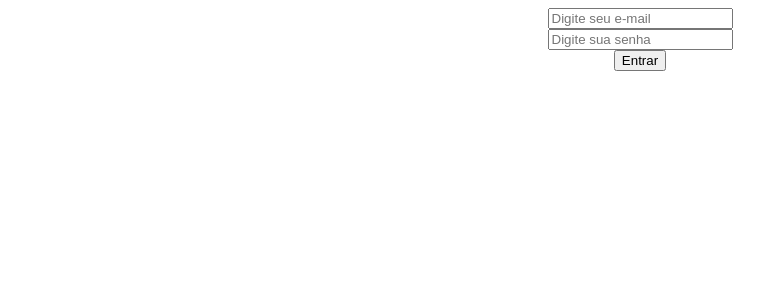
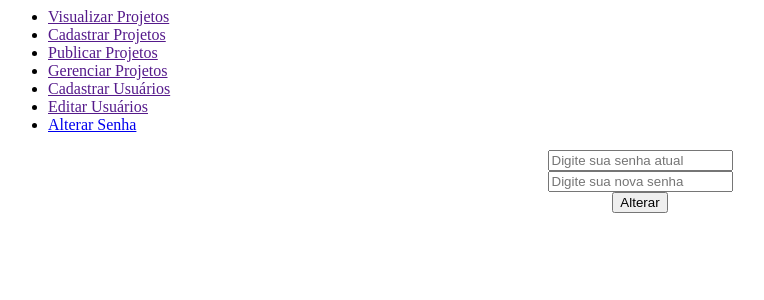
Before and after one commit to Khemers/Engenharia, a PHP site: page /index.php?action=changePassword in a window 1280 px wide. Shown: the top 300 px of the page, without its empty margins (0-764 px from the left). Run offline with PHP 8.4, Linux system fonts and the light colour scheme.

Commit message:
Bare Bones

```diff
--- a/index.php
+++ b/index.php
@@ -1,7 +1,35 @@
 <?php
-include_once("./views/layout/header.php")
+if (isset($_POST['login'])) {
+    $login = $_POST['email'];
+    $password = $_POST['key'];
+
+    if ($login == 'admin') { // senha: admin
+        if (password_verify($password, '$2y$10$qUYpul9kyWhe6gDLpQ6tg.vBqytjwfOijOqjMuwqusSxtLE..kIZy')) {
+            session_start();
+            //$_SESSION['login'] = $login;
+            header("Location: /views/layout/menu.php");
+        }
+        else {
+            $error = "Senha incorreta";
+        }
+    }
+    else { // login incorreto
+        $error = "Login incorreto";
+    }
+
+}
 ?>
 
+<title>Nome</title>
+<link rel="stylesheet" href="views/style.css">
+
+<?php
+if(isset($_GET['action'])) {
+    include_once("./views/{$_GET['action']}.php");
+} else {
+    ?>
+    <main>
+    <div>
         <form method="post" action="">
             <div class="center">
                 <label>
@@ -18,3 +46,7 @@ include_once("./views/layout/header.php")
             </div>
 
         </form>
+    </div>
+<?php
+}
+?>
--- /dev/null
+++ b/views/changePassword.php
@@ -0,0 +1,22 @@
+<?php
+include_once("./views/layout/menu.php")
+?>
+
+<div>
+    <form method="post" action="">
+        <div class="center">
+            <label>
+                <input name="currentKey" placeholder="Digite sua senha atual"/>
+            </label>
+        </div>
+        <div class="center">
+            <label>
+                <input type="password" name="newKey" placeholder="Digite sua nova senha"/>
+            </label>
+        </div>
+        <div class="center">
+            <button type="submit" name="apply">Alterar</button>
+        </div>
+
+    </form>
+</div>
--- a/views/layout/header.php
+++ b/views/layout/header.php
@@ -1,9 +1,4 @@
 <head>
     <title>Nome</title>
-    <meta charset="utf-8">
-    <meta name="viewport" content="width=device-width, initial-scale=1.0">
-    <link rel="stylesheet" href="../views/style.css">
-    <style>
-        input:focus::placeholder {color: transparent}
-    </style>
+    <link rel="stylesheet" href="./style.css">
 </head>
--- /dev/null
+++ b/views/layout/menu.php
@@ -0,0 +1,17 @@
+<?php
+include_once("header.php")
+?>
+
+<main>
+    <nav>
+        <ul>
+            <li><a href="">Visualizar Projetos</a></li>
+            <li><a href="">Cadastrar Projetos</a></li>
+            <li><a href="">Publicar Projetos</a></li>
+            <li><a href="">Gerenciar Projetos</a></li>
+            <li><a href="">Cadastrar Usuários</a></li>
+            <li><a href="">Editar Usuários</a></li>
+            <li><a href="/index.php?action=changePassword">Alterar Senha</a></li>
+        </ul>
+    </nav>
+</main>
```
Lines whose indentation alone changed are shown as unchanged.
